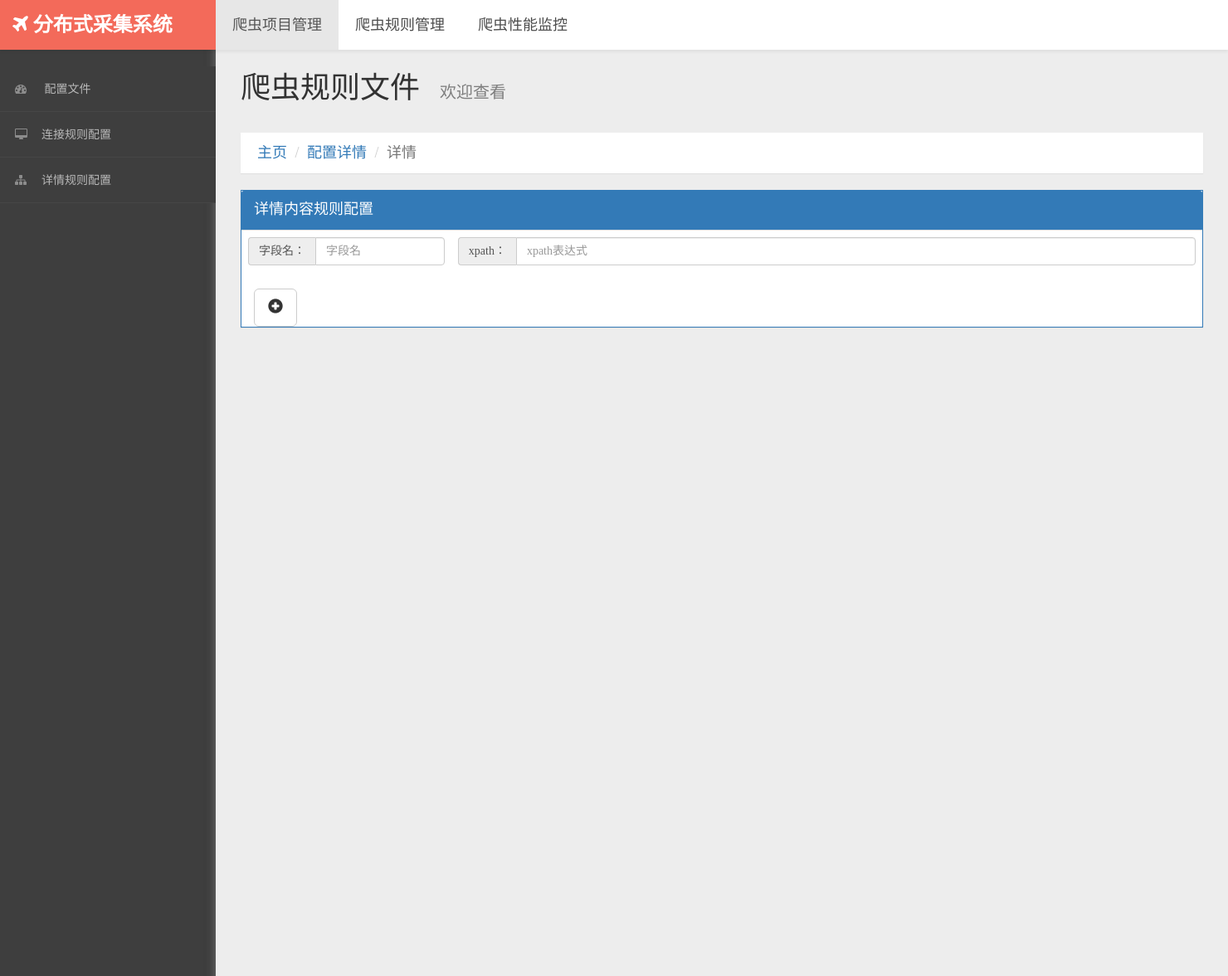
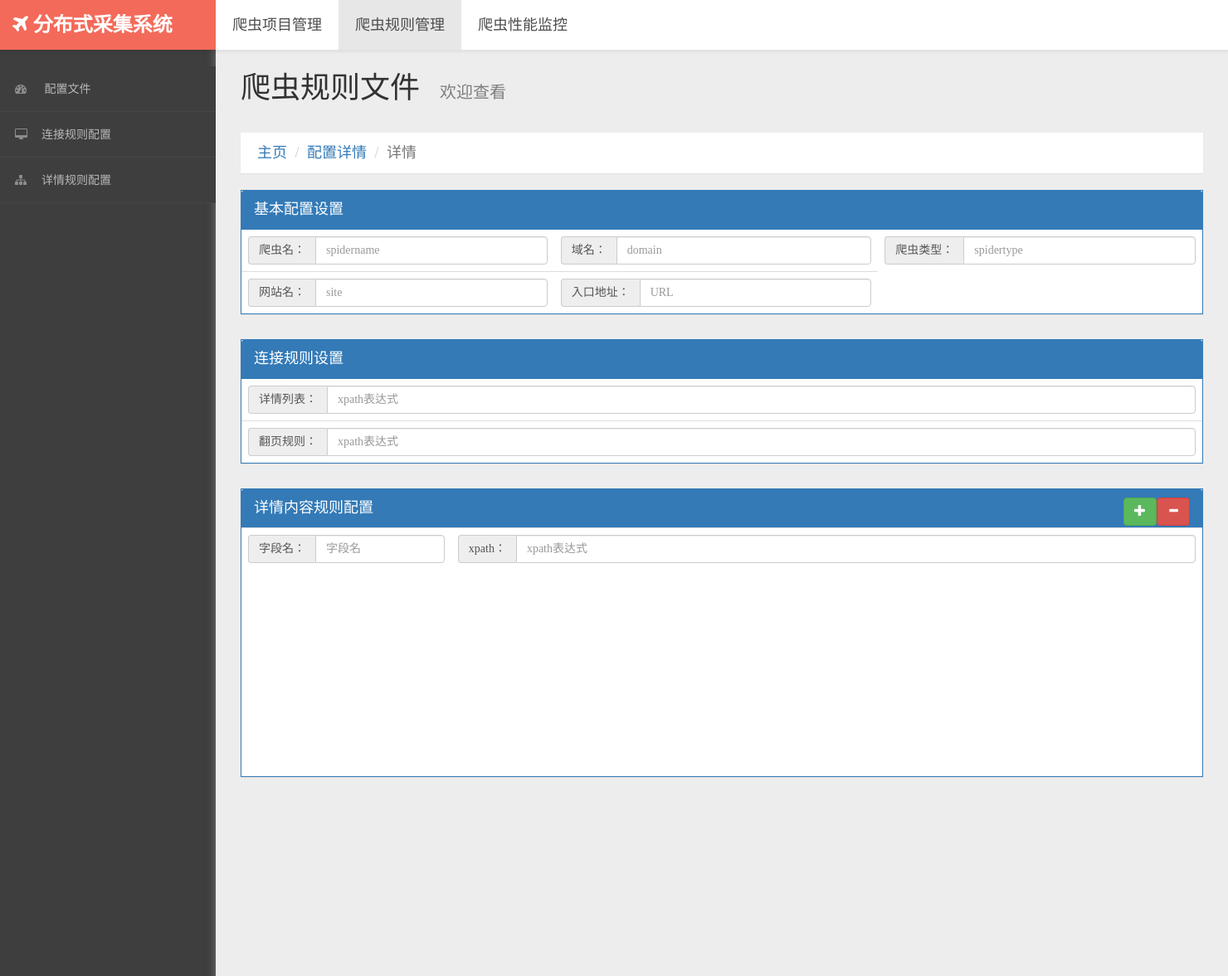
Before and after one commit to liwei123o0/SpiderStart, a Django app: page /spiderconfigs/ in a window 1480 px wide. Shown: the top 1177 px of the page at 83% size. Run offline with Django 3.2, Linux system fonts and the light colour scheme; some libraries are stand-ins or nearby versions.

Commit message:
2016-10-28 3.1

```diff
--- a/app/templates/base_configs.html
+++ b/app/templates/base_configs.html
@@ -35,8 +35,8 @@
             </div>
             <div class="collapse navbar-collapse" id="bs-example-navbar-collapse-1">
                 <ul class="nav navbar-nav">
-                    <li class="active"><a href="/">爬虫项目管理</a></li>
-                    <li><a href="/spiderconfigs/" style="color: #4D4D4D">爬虫规则管理</a></li>
+                    <li><a href="/" style="color: #4D4D4D">爬虫项目管理</a></li>
+                    <li class="active"><a href="/spiderconfigs/" style="color: #4D4D4D">爬虫规则管理</a></li>
                     <li><a href="#" style="color: #4D4D4D">爬虫性能监控</a></li>
                 </ul>
             </div>
--- a/app/templates/base_scrapyd.html
+++ b/app/templates/base_scrapyd.html
@@ -35,7 +35,7 @@
             </div>
             <div class="collapse navbar-collapse" id="bs-example-navbar-collapse-1">
                 <ul class="nav navbar-nav">
-                    <li class="active"><a href="/">爬虫项目管理</a></li>
+                    <li class="active"><a href="/" style="color: #4D4D4D">爬虫项目管理</a></li>
                     <li><a href="/spiderconfigs/" style="color: #4D4D4D">爬虫规则管理</a></li>
                     <li><a href="#" style="color: #4D4D4D">爬虫性能监控</a></li>
                 </ul>
--- a/app/templates/base_stats.html
+++ b/app/templates/base_stats.html
@@ -35,7 +35,7 @@
             </div>
             <div class="collapse navbar-collapse" id="bs-example-navbar-collapse-1">
                 <ul class="nav navbar-nav">
-                    <li class="active"><a href="/">爬虫项目管理</a></li>
+                    <li class="active"><a href="/" style="color: #4D4D4D">爬虫项目管理</a></li>
                     <li><a href="/spiderconfigs/" style="color: #4D4D4D">爬虫规则管理</a></li>
                     <li><a href="#" style="color: #4D4D4D">爬虫性能监控</a></li>
                 </ul>
--- a/app/templates/spiderconfigs.html
+++ b/app/templates/spiderconfigs.html
@@ -1,6 +1,6 @@
 {% extends 'base_configs.html' %}
 {% block content %}
-    <div id="page-wrapper">
+    <div id="page-wrapper" xmlns:http="http://www.w3.org/1999/xhtml">
         <div class="header">
             <h1 class="page-header">
                 爬虫规则文件
@@ -11,35 +11,127 @@
                 <li><a href="/spiderconfigs/">配置详情</a></li>
                 <li class="active">详情</li>
             </ol>
-            <div class="panel panel-primary">
-                <div class="panel-heading">详情内容规则配置</div>
-                <form>
+            <form>
+                {% csrf_token %}
+                <div class="panel panel-primary">
+                    <div class="panel-heading">基本配置设置</div>
                     <table class="table">
                         <tr>
                             <div class="row">
                                 <td class="col-sm-1 col-md-1">
                                     <div class="input-group">
-                                        <span class="input-group-addon">字段名：</span>
-                                        <input type="text" class="form-control" placeholder="字段名">
+                                        <span class="input-group-addon">爬虫名：</span>
+                                        <input type="text" class="form-control" placeholder="spidername">
                                     </div>
                                 </td>
-                                <td class="col-sm-4 col-md-4">
+                                <td class="col-sm-1 col-md-1">
                                     <div class="input-group">
-                                        <span class="input-group-addon">xpath：</span>
+                                        <span class="input-group-addon">域名：</span>
+                                        <input type="text" class="form-control" placeholder="domain">
+                                    </div>
+                                </td>
+                                <td class="col-sm-1 col-md-1">
+                                    <div class="input-group">
+                                        <span class="input-group-addon">爬虫类型：</span>
+                                        <input type="text" class="form-control" placeholder="spidertype">
+                                    </div>
+                                </td>
+                            </div>
+                        </tr>
+                        <tr>
+                            <div class="row">
+                                <td class="col-sm-1 col-md-1">
+                                    <div class="input-group">
+                                        <span class="input-group-addon">网站名：</span>
+                                        <input type="text" class="form-control" placeholder="site">
+                                    </div>
+                                </td>
+                                <td class="col-sm-1 col-md-1">
+                                    <div class="input-group">
+                                        <span class="input-group-addon">入口地址：</span>
+                                        <input type="text" class="form-control" placeholder="URL">
+                                    </div>
+                                </td>
+                            </div>
+                        </tr>
+                    </table>
+                </div>
+                <div class="panel panel-primary">
+                    <div class="panel-heading">连接规则设置</div>
+                    <table class="table">
+                        <tr>
+                            <div class="row">
+                                <td class="col-sm-1 col-md-1">
+                                    <div class="input-group">
+                                        <span class="input-group-addon">详情列表：</span>
+                                        <input type="text" class="form-control" placeholder="xpath表达式">
+                                    </div>
+                                </td>
+                            </div>
+                        </tr>
+                        <tr>
+                            <div class="row">
+                                <td class="col-sm-1 col-md-1">
+                                    <div class="input-group">
+                                        <span class="input-group-addon">翻页规则：</span>
                                         <input type="text" class="form-control" placeholder="xpath表达式">
                                     </div>
                                 </td>
                             </div>
                         </tr>
                     </table>
-                    <div class="container">
-                        <button type="button" class="btn btn-default btn-lg">
-                            <span class="glyphicon glyphicon-plus-sign"></span>
-                        </button>
+                </div>
+                <div class="panel panel-primary">
+                    <div class="panel-heading">详情内容规则配置
+                        <div class="btn-group" style="float: right">
+                            <button type="button" class="btn btn-danger" onclick="removeTr()">
+                                <span class="glyphicon glyphicon-minus"></span>
+                            </button>
+                        </div>
+                        <div class="btn-group" style="float: right">
+                            <button type="button" class="btn btn-success" onclick="append()">
+                                <span class="glyphicon glyphicon-plus"></span>
+                            </button>
+                        </div>
                     </div>
-                </form>
-            </div>
+                    <div style="overflow:scroll; height:300px;">
+                        <table class="table table-hover" id="addTr">
+                            <tr class="tr0">
+                                <div class="row">
+                                    <td class="col-sm-1 col-md-1">
+                                        <div class="input-group">
+                                            <span class="input-group-addon">字段名：</span>
+                                            <input type="text" class="form-control" placeholder="字段名" name="field0">
+                                        </div>
+                                    </td>
+                                    <td class="col-sm-4 col-md-4">
+                                        <div class="input-group">
+                                            <span class="input-group-addon">xpath：</span>
+                                            <input type="text" class="form-control" placeholder="xpath表达式"
+                                                   name="xpath0">
+                                        </div>
+                                    </td>
+                                </div>
+                            </tr>
+                        </table>
+                    </div>
+                </div>
+            </form>
         </div>
     </div>
-
 {% endblock %}
+{% block script %}
+    <script src="../static/assets/jquery-1.9.1.min.js"></script>
+    <script type="text/javascript">
+        function append() {
+            var rows = document.getElementById("addTr").rows.length;
+            var strAppend = '<tr class="tr' + rows + '"> <div class="row"> <td class="col-sm-1 col-md-1"> <div class="input-group"><span class="input-group-addon">字段名：</span><input type="text" class="form-control" placeholder="字段名" name="field' + rows + '"></div></td>' +
+                    '<td class="col-sm-4 col-md-4"><div class="input-group"><span class="input-group-addon">xpath：</span><input type="text" class="form-control" placeholder="xpath表达式" name="xpath' + rows + '"></div></td> </div> </tr>';
+            $("#addTr").append(strAppend).editableTableWidget();
+        }
+        function removeTr() {
+            var rows = document.getElementById("addTr").rows.length - 1;
+            $(".tr" + rows).remove()
+        }
+    </script>
+{% endblock %}
--- a/app/views.py
+++ b/app/views.py
@@ -7,7 +7,6 @@ from SpiderStarts.settings import conf
 from django.http import HttpResponse
 import os,time,requests,json,MySQLdb,re
 from datetime import datetime
-
 
 
 
```
